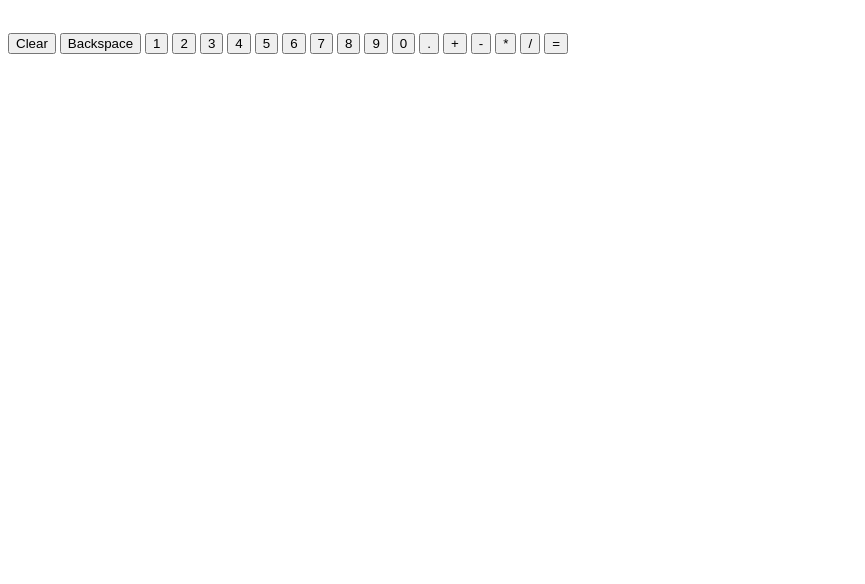
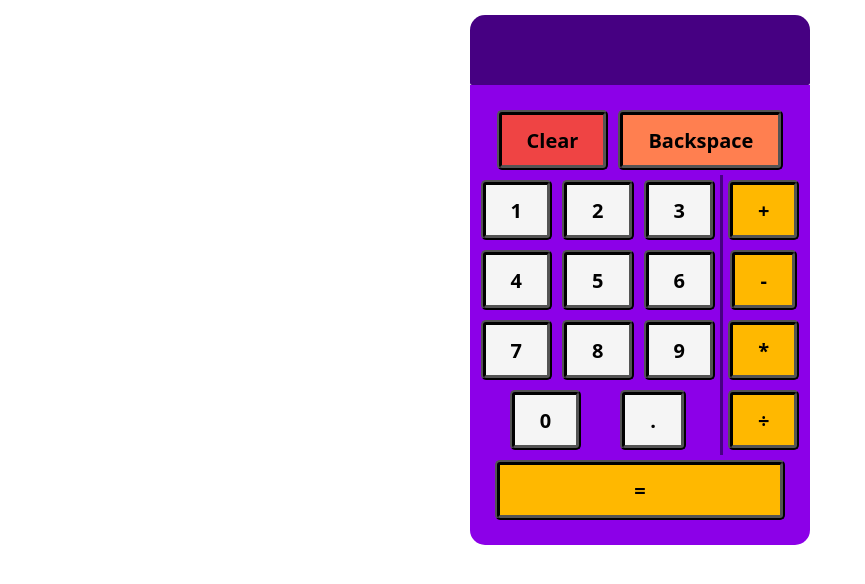
Before and after one commit to Vanshgoyal5102007/Calculator, a plain HTML site: page index.html in a window 1280 px wide. Shown: the whole page, without its empty margins (0-865 px from the left). Drawn offline with Linux system fonts and the light colour scheme.

Commit message:
Add a purple themed UI

```diff
--- a/index.html
+++ b/index.html
@@ -14,27 +14,45 @@
             <div class="calc-display"></div>
         </div>
 
+        <div class="all-button-container">
+            <div class="clear-backspace-container">
                 <button class="clear-btn">Clear</button>
                 <button class="backspace-btn">Backspace</button>
+            </div>
 
+            <div class="main-button-container">
+                <div class="number-btn-container">
+                    <div class="first-row">
                     <button class="number-btn">1</button>
                     <button class="number-btn">2</button>
                     <button class="number-btn">3</button>
+                    </div>
+                    <div class="second-row">
                     <button class="number-btn">4</button>
                     <button class="number-btn">5</button>
                     <button class="number-btn">6</button>
+                    </div>
+                    <div class="third-row">
                     <button class="number-btn">7</button>
                     <button class="number-btn">8</button>
                     <button class="number-btn">9</button>
-        <button id="zero-btn" class="number-btn">0</button>
+                    </div>
+                    <div class="fourth-row">
+                    <button class="number-btn">0</button>
                     <button class="number-btn">.</button>
+                    </div>
+                </div>
 
+                <div class="operator-btn-container">
                     <button class="operator-btn">+</button>
                     <button class="operator-btn">-</button>
                     <button class="operator-btn">*</button>
-        <button class="operator-btn">/</button>
+                    <button class="operator-btn">÷</button>
+                </div>
+            </div>
 
             <button class="equal-btn">=</button>
+        </div>
     </div>
     <p class="noob-alert"></p>
 </body>
--- a/script.js
+++ b/script.js
@@ -55,7 +55,7 @@ for(let button of numberButton){
         else if(calcDisplay.textContent.at(0) === "0" && !calcDisplay.textContent.at(1) == "." && button.textContent === "0"){
             calcDisplay.textContent += "";
         }
-        else if(operator === "/" && !calcDisplay.textContent && button.textContent === "0"){
+        else if(operator === "÷" && !calcDisplay.textContent && button.textContent === "0"){
             calcDisplay.textContent += "";
             noobAlert.textContent = "Cmon dude, even a kid knows you can't divide something by 0";
         }
--- a/style.css
+++ b/style.css
@@ -1,10 +1,96 @@
+*{
+    margin: 0;
+    padding: 0;
+    font-family: system-ui, -apple-system, BlinkMacSystemFont, 'Segoe UI', Roboto, Oxygen, Ubuntu, Cantarell, 'Open Sans', 'Helvetica Neue', sans-serif;
+}
+
 .display-container{
     display: flex;
+    align-items: center;
+    border-width: 16px;
+    padding: 10px;
+    font-size: 32px;
+    min-height: 50px;
+    width: 320px;
     justify-content: space-between;
+    border-radius: 15px 15px 2px 2px;
+    background-color: rgb(70, 0, 130);
+    font-weight: 600;
+    color: white;
 }
 
-.calc-display{
-    box-sizing: border-box;
-    height: 25px;
-    width: fit-content;
+.calc-container{
+    display: flex;
+    flex-direction: column;
+    padding: 15px;
+    align-items: center;
 }
+
+.all-button-container{
+    display: flex;
+    flex-direction: column;
+    padding: 20px;
+    max-width: 300px;
+    background-color: rgb(140, 0, 232);
+    border-radius: 0 0 15px 15px;
+}
+.main-button-container{
+    display: flex;
+    justify-content: center;
+    align-items: center;
+}
+.clear-backspace-container{
+    display: flex;
+    justify-content: center;
+}
+.first-row, .second-row, .third-row, .fourth-row{
+    display: flex;
+    align-items: center;
+    justify-content: center;
+}
+.fourth-row{
+    justify-content: space-evenly;
+}
+.number-btn-container{
+    display: flex;
+    flex-direction: column;
+    border-right: 3px solid rgb(70, 0, 130);
+}
+
+.operator-btn-container{
+    display: flex;
+    justify-content: center;
+    flex-wrap: wrap;
+}
+
+button{
+    display: flex;
+    margin: 5px;
+    padding: 25px;
+    font-size: 20px;
+    font-weight: 700;
+    height: 60px;
+    justify-content: center;
+    align-items: center;
+    background-color: rgb(245, 245, 245);
+    border: none;
+    border-radius: 5px;
+    border: 5px ridge black;
+
+    transition: filter 0.3s ease;
+}
+
+button:hover{
+    filter: brightness(0.8);
+}
+
+.equal-btn, .operator-btn{
+    background-color: rgb(255, 184, 0);
+}
+.clear-btn{
+    background-color: rgb(239, 68, 68);
+}
+
+.backspace-btn{
+    background-color: coral;
+}
```
Lines whose indentation alone changed are shown as unchanged.
